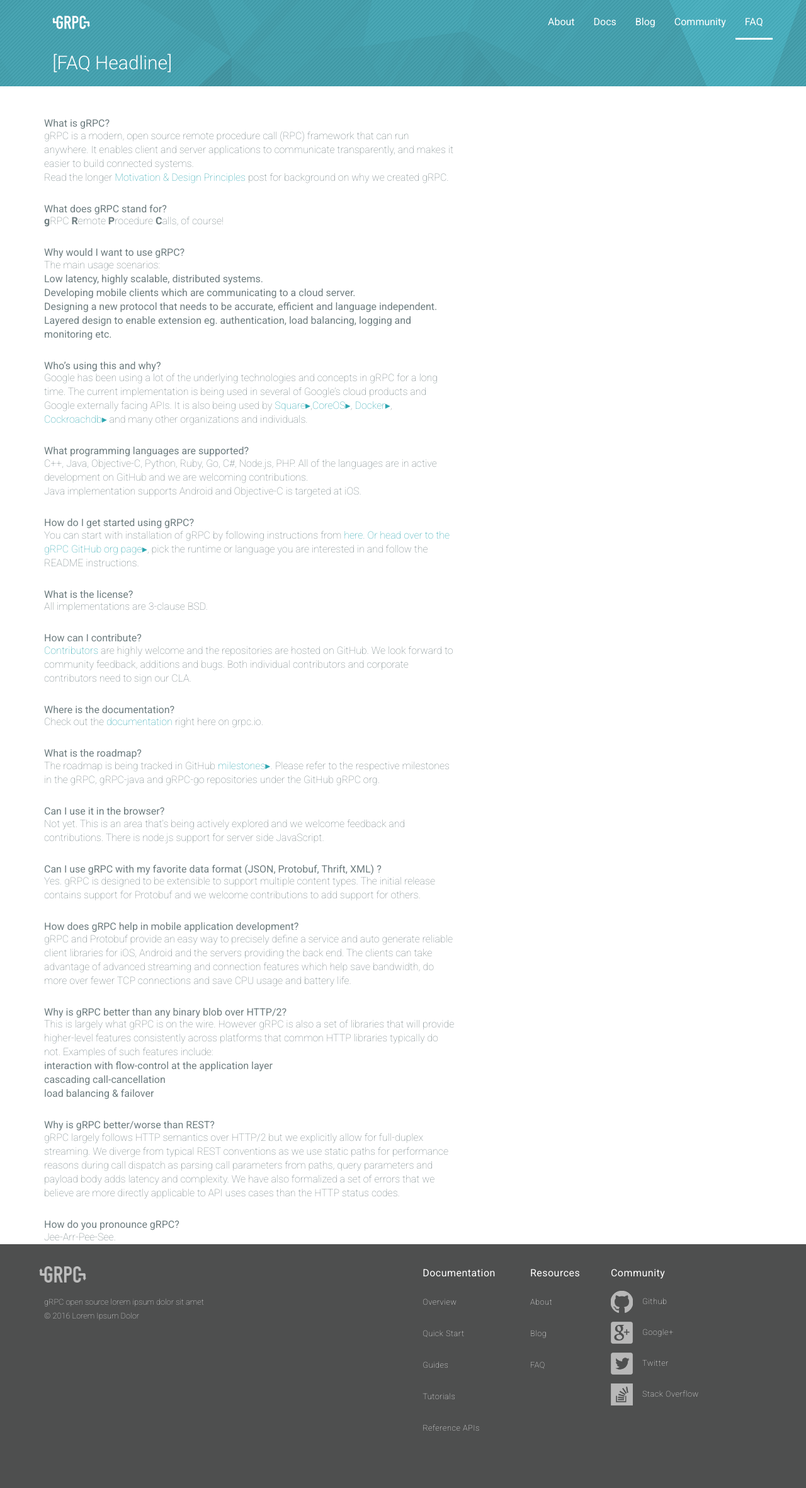
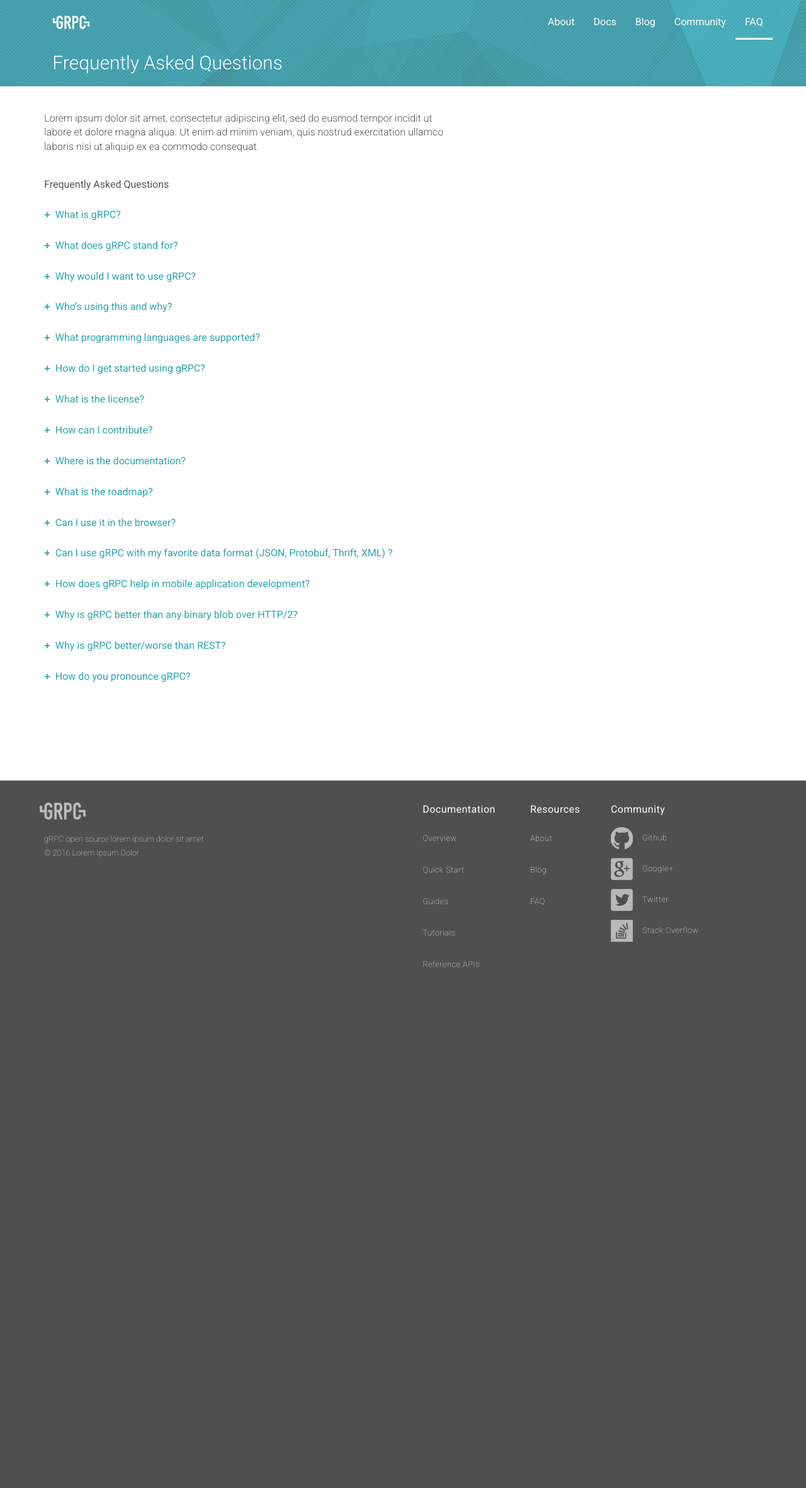
Before and after one commit to grpc/grpc.github.io, a Jekyll site: the page built from faq/index.html, in a window 1280 px wide. Shown: the whole page at 63% size. Built offline with Jekyll 4.4.1, drawn with Linux system fonts in a browser that asks for light colours; nearby versions of some CDN libraries; after the commit the page ends 1626 px from its top, so only the background shows below that.

Commit message:
add styling for FAQ page

```diff
--- a/_sass/modules/_nav.scss
+++ b/_sass/modules/_nav.scss
@@ -19,6 +19,7 @@
 h4.arrow-d, h4.arrow-r {
     cursor: pointer;
     &::before{
+        font-size: 1.25em;
         font-family: monospace;
         font-weight: bold;
     }
@@ -26,9 +27,16 @@
 
 // Expandy nav items
 h4.arrow-r::before {
-    content: "+ ";
+    content: "+";
+    margin-right: 8px;
 }
 
 h4.arrow-d::before {
-    content: "- ";
+    content: "-";
+    margin-right: 8px;
 }
+
+.submenu-content {
+    display: none;
+    margin-left: 30px;
+}
--- a/_sass/pages/_faq.scss
+++ b/_sass/pages/_faq.scss
@@ -1,6 +1,38 @@
 // FAQ page
 body.faq {
-    h4 {
-        margin-top: 30px;
+
+    .row {
+        margin-bottom: 150px;
+
+        @media(max-width: 768px) {
+            margin-bottom: 50px;
+        }
+    }
+
+    .lead {
+        font-size: 1em;
+    }
+
+    .lead,
+    .faq-title {
+        color: $titleColor;
+    }
+
+    .lead {
+        margin: 20px 0 0 0;
+    }
+
+    .faq-title {
+        margin: 40px 0 0 0;
+    }
+
+    h4.arrow-d,
+    h4.arrow-r {
+        margin: 30px 0 5px 0;
+        color: $linkColor;
+    }
+
+    h4.arrow-d {
+        color: $titleColor;
     }
 }
--- a/faq/index.html
+++ b/faq/index.html
@@ -3,21 +3,34 @@
 group: 'navigation'
 title: FAQ
 bodyclass: faq
-headline: '[FAQ Headline]'
-icon: <i class="fa fa-question-circle"></i>
+headline: 'Frequently Asked Questions'
 ---
 
 <div class="row">
   <!-- Constrain readable sections to 7 unit wide columns for improved readability. -->
     <div class="col-md-7">
-    <h4>What is gRPC?</h4>
+        <p class="lead">Lorem ipsum dolor sit amet, consectetur adipiscing elit, sed do eusmod tempor incidit ut labore et dolore magna aliqua. Ut enim ad minim veniam, quis nostrud exercitation ullamco laboris nisi ut aliquip ex ea commodo consequat.</p>
+        <h4 class="faq-title">Frequently Asked Questions</h4>
+        <ul class="list-unstyled">
+
+            <li class="submenu">
+                <h4 class="arrow-r">What is gRPC?</h4>
+                <div class="submenu-content">
                     <p>gRPC is a modern, open source remote procedure call (RPC) framework that can run anywhere. It enables client and server applications to communicate transparently, and makes it easier to build connected systems.</p>
                     <p> Read the longer <a href="{{ site.baseurl }}/posts/principles">Motivation &amp; Design Principles</a> post for background on why we created gRPC. </p>
+                </div>
+            </li>
 
-    <h4>What does gRPC stand for?</h4>
+            <li class="submenu">
+                <h4 class="arrow-r">What does gRPC stand for?</h4>
+                <div class="submenu-content">
                     <p><b>g</b>RPC <b>R</b>emote <b>P</b>rocedure <b>C</b>alls, of course!</p>
+                </div>
+            </li>
 
-    <h4>Why would I want to use gRPC?</h4>
+            <li class="submenu">
+                <h4 class="arrow-r">Why would I want to use gRPC?</h4>
+                <div class="submenu-content">
                     <p>
                     The main usage scenarios:
                         <ul>
@@ -27,40 +40,84 @@
                             <li>Layered design to enable extension eg. authentication, load balancing, logging and monitoring etc.</li>
                         </ul>
                     </p>
+                </div>
+            </li>
 
-    <h4>Who’s using this and why?</h4>
+            <li class="submenu">
+                <h4 class="arrow-r">Who’s using this and why?</h4>
+                <div class="submenu-content">
                     <p>Google has been using a lot of the underlying technologies and concepts in gRPC for a long time. The current implementation is being used in several of Google’s cloud products and Google externally facing APIs. It is also being used by <a href="http://corner.squareup.com/2015/02/grpc.html">Square</a>,<a href="https://blog.gopheracademy.com/advent-2015/etcd-distributed-key-value-store-with-grpc-http2/">CoreOS</a>, <a href="https://blog.docker.com/2015/12/containerd-daemon-to-control-runc/">Docker</a>, <a href="https://github.com/cockroachdb/cockroach">Cockroachdb</a> and many other organizations and individuals.</p>
+                </div>
+            </li>
 
-    <h4>What programming languages are supported?</h4>
+            <li class="submenu">
+                <h4 class="arrow-r">What programming languages are supported?</h4>
+                <div class="submenu-content">
                     <p>C++, Java, Objective-C, Python, Ruby, Go, C#, Node.js, PHP.
                     All of the languages are in active development on GitHub and we are welcoming contributions.</p>
                     <p>Java implementation supports Android and Objective-C is targeted at iOS.</p>
+                </div>
+            </li>
 
-    <h4>How do I get started using gRPC?</h4>
+            <li class="submenu">
+                <h4 class="arrow-r">How do I get started using gRPC?</h4>
+                <div class="submenu-content">
                     <p>You can start with installation of gRPC by following instructions from <a href="/docs/#install-grpc">here<a/>. Or head over to the <a href="http://github.com/grpc">gRPC GitHub org page</a>, pick the runtime or language you are interested in and follow the README instructions.</p>
+                </div>
+            </li>
 
-    <h4>What is the license?</h4>
+            <li class="submenu">
+                <h4 class="arrow-r">What is the license?</h4>
+                <div class="submenu-content">
                     <p>All implementations are 3-clause BSD.</p>
+                </div>
+            </li>
 
-    <h4>How can I contribute?</h4>
+            <li class="submenu">
+                <h4 class="arrow-r">How can I contribute?</h4>
+                <div class="submenu-content">
                     <p><a href="/contribute/">Contributors</a> are highly welcome and the repositories are hosted on GitHub. We look forward to community feedback, additions and bugs. Both individual contributors and corporate contributors need to sign our CLA.</p>
+                </div>
+            </li>
 
-    <h4>Where is the documentation?</h4>
+            <li class="submenu">
+                <h4 class="arrow-r">Where is the documentation?</h4>
+                <div class="submenu-content">
                     <p>Check out the  <a href="/docs/">documentation</a> right here on grpc.io.</p>
+                </div>
+            </li>
 
-    <h4>What is the roadmap?</h4>
+            <li class="submenu">
+                <h4 class="arrow-r">What is the roadmap?</h4>
+                <div class="submenu-content">
                     <p>The roadmap is being tracked in GitHub <a target="_blank" href="{{ site.data.config.milestones_link }}">milestones</a>. Please refer to the respective milestones in the gRPC, gRPC-java and gRPC-go repositories under the GitHub gRPC org.</p>
+                </div>
+            </li>
 
-    <h4>Can I use it in the browser?</h4>
+            <li class="submenu">
+                <h4 class="arrow-r">Can I use it in the browser?</h4>
+                <div class="submenu-content">
                     <p>Not yet. This is an area that's being actively explored and we welcome feedback and contributions. There is node.js support for server side JavaScript.</p>
+                </div>
+            </li>
 
-    <h4>Can I use gRPC with my favorite data format (JSON, Protobuf, Thrift, XML) ?</h4>
+            <li class="submenu">
+                <h4 class="arrow-r">Can I use gRPC with my favorite data format (JSON, Protobuf, Thrift, XML) ?</h4>
+                <div class="submenu-content">
                     <p>Yes. gRPC is designed to be extensible to support multiple content types. The initial release contains support for Protobuf and we welcome contributions to add support for others.</p>
+                </div>
+            </li>
 
-    <h4>How does gRPC help in mobile application development?</h4>
+            <li class="submenu">
+                <h4 class="arrow-r">How does gRPC help in mobile application development?</h4>
+                <div class="submenu-content">
                     <p>gRPC and Protobuf provide an easy way to precisely define a service and auto generate reliable client libraries for iOS, Android and the servers providing the back end. The clients can take advantage of advanced streaming and connection features which help save bandwidth, do more over fewer TCP connections and save CPU usage and battery life.</p>
+                </div>
+            </li>
 
-    <h4>Why is gRPC better than any binary blob over HTTP/2?</h4>
+            <li class="submenu">
+                <h4 class="arrow-r">Why is gRPC better than any binary blob over HTTP/2?</h4>
+                <div class="submenu-content">
                     <p>This is largely what gRPC is on the wire. However gRPC is also a set of libraries that will provide higher-level features consistently across platforms that common HTTP libraries typically do not. Examples of such features include:
                         <ul>
                             <li>interaction with flow-control at the application layer</li>
@@ -68,11 +125,22 @@
                             <li>load balancing &amp; failover</li>
                         </ul>
                     </p>
+                </div>
+            </li>
 
-    <h4>Why is gRPC better/worse than REST?</h4>
+            <li class="submenu">
+                <h4 class="arrow-r">Why is gRPC better/worse than REST?</h4>
+                <div class="submenu-content">
                     <p>gRPC largely follows HTTP semantics over HTTP/2 but we explicitly allow for full-duplex streaming. We diverge from typical REST conventions as we use static paths for performance reasons during call dispatch as parsing call parameters from paths, query parameters and payload body adds latency and complexity. We have also formalized a set of errors that we believe are more directly applicable to API uses cases than the HTTP status codes.</p>
+                </div>
+            </li>
 
-    <h4>How do you pronounce gRPC?</h4>
+            <li class="submenu">
+                <h4 class="arrow-r">How do you pronounce gRPC?</h4>
+                <div class="submenu-content">
                     <p>Jee-Arr-Pee-See.</p>
                 </div>
+            </li>
+        </ul>
     </div>
+</div>
```
Lines whose indentation alone changed are shown as unchanged.
